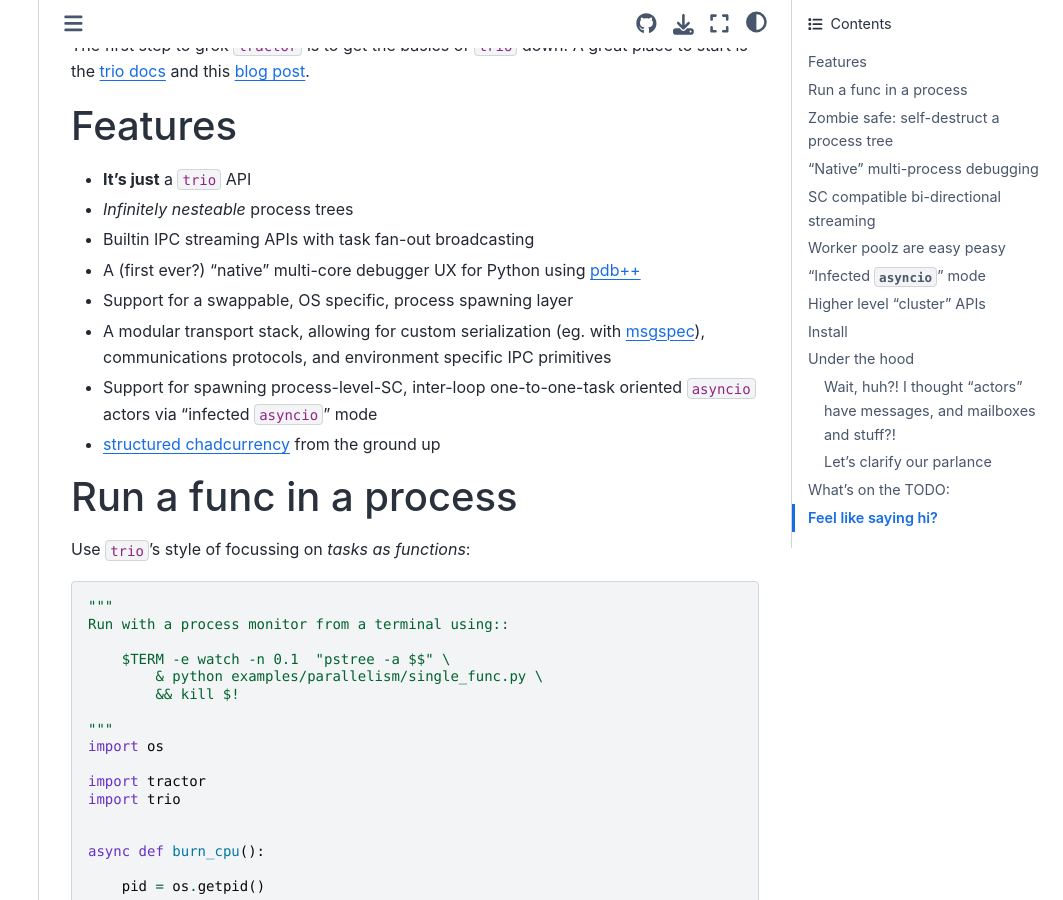
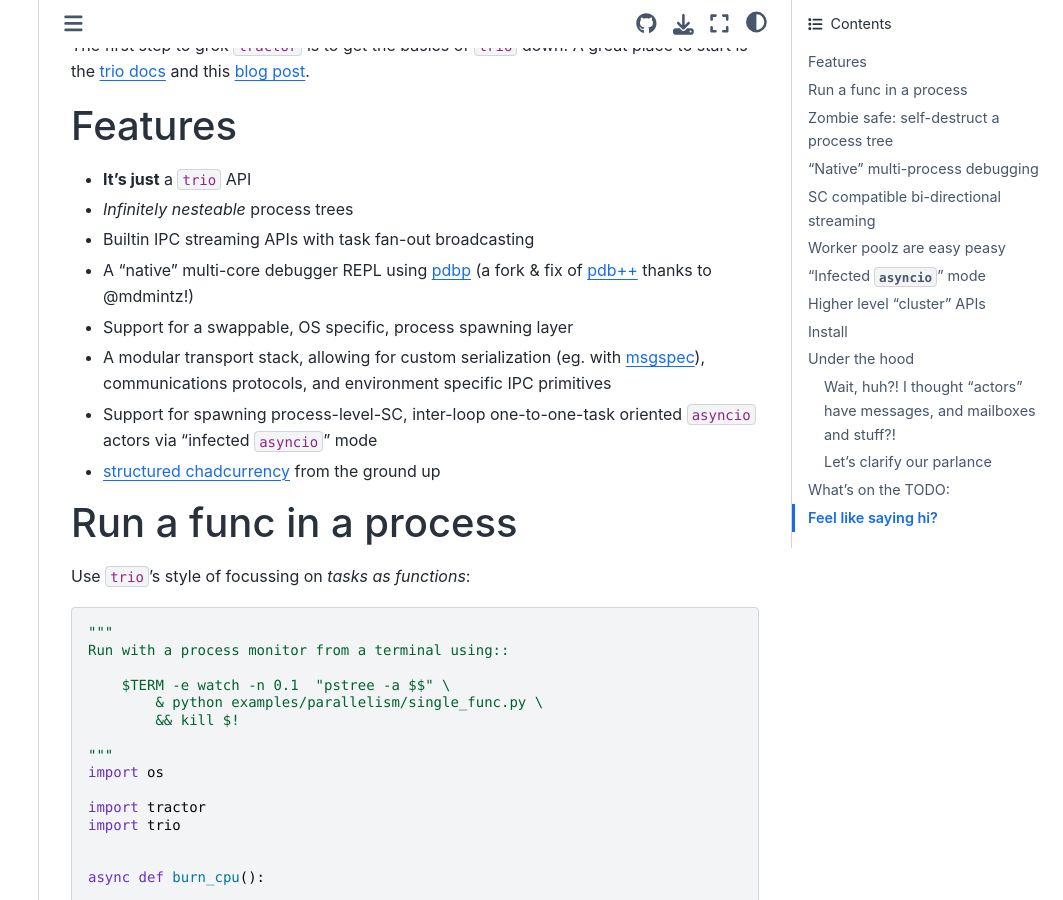
Before and after one commit to goodboy/tractor, a Sphinx documentation site: the page built from docs/README.rst, in a window 1280 px wide and 900 px high, scrolled down 600 px. Shown: the whole window, without its empty margins (217-1280 px from the left). Built offline with Sphinx 7.4.7 and the Sphinx Book theme 1.1.4, drawn with Linux system fonts in a browser that asks for light colours.

Commit message:
Switch readme links to point @ `pdbp` B)

```diff
--- a/docs/README.rst
+++ b/docs/README.rst
@@ -29,7 +29,8 @@ Features
 - **It's just** a ``trio`` API
 - *Infinitely nesteable* process trees
 - Builtin IPC streaming APIs with task fan-out broadcasting
-- A (first ever?) "native" multi-core debugger UX for Python using `pdb++`_
+- A "native" multi-core debugger REPL using `pdbp`_ (a fork & fix of
+  `pdb++`_ thanks to @mdmintz!)
 - Support for a swappable, OS specific, process spawning layer
 - A modular transport stack, allowing for custom serialization (eg. with
   `msgspec`_), communications protocols, and environment specific IPC
@@ -155,7 +156,7 @@ it **is a bug**.
 
 "Native" multi-process debugging
 --------------------------------
-Using the magic of `pdb++`_ and our internal IPC, we've
+Using the magic of `pdbp`_ and our internal IPC, we've
 been able to create a native feeling debugging experience for
 any (sub-)process in your ``tractor`` tree.
 
@@ -603,6 +604,7 @@ channel`_!
 .. _adherance to: https://www.youtube.com/watch?v=7erJ1DV_Tlo&t=1821s
 .. _trio gitter channel: https://gitter.im/python-trio/general
 .. _matrix channel: https://matrix.to/#/!tractor:matrix.org
+.. _pdbp: https://github.com/mdmintz/pdbp
 .. _pdb++: https://github.com/pdbpp/pdbpp
 .. _guest mode: https://trio.readthedocs.io/en/stable/reference-lowlevel.html?highlight=guest%20mode#using-guest-mode-to-run-trio-on-top-of-other-event-loops
 .. _messages: https://en.wikipedia.org/wiki/Message_passing
```
